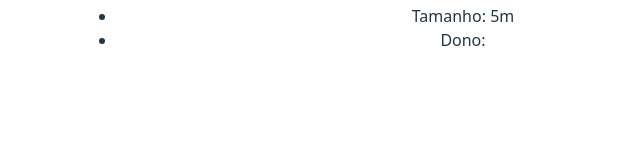
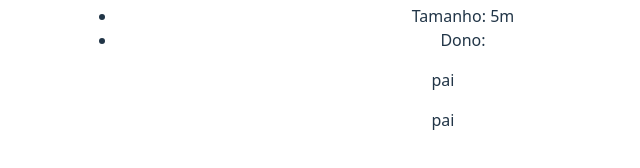
Before and after one commit to LUCASGOODPROGRAMMER/FRONT-END_ESTUDO, a React (Vite) app in the folder html_css_js_react/3_MAIS_SOBRE_REACT/avancando_em_react/: page / in a window 1280 px wide. Shown: the part 2541-2709 px from the top of the page, without its empty margins (197-837 px from the left). Before the commit the page ends 2641 px from the top, so only its background shows below. Built offline with nearby package versions, Linux system fonts and the light colour scheme.

Commit message:
Fragment

```diff
--- a/html_css_js_react/3_MAIS_SOBRE_REACT/avancando_em_react/src/App.jsx
+++ b/html_css_js_react/3_MAIS_SOBRE_REACT/avancando_em_react/src/App.jsx
@@ -12,6 +12,7 @@ import Home from './components/Home'
 import ConditionalRender from './components/ConditionalRender'
 import ShowUserName from './components/ShowUserName'
 import HotelDetails from './components/HotelDetails'
+import Fragment from './components/Fragment'
 
 // renderização de listas com componentes
 const hotels = [
@@ -50,6 +51,7 @@ function App() {
         <HotelDetails key={hotel.id} nome={hotel.nome} endereco={hotel.color} tamanho={hotel.advertencias}/>
       ))}
 
+      <Fragment/>
     </>
   )
 }
--- /dev/null
+++ b/html_css_js_react/3_MAIS_SOBRE_REACT/avancando_em_react/src/components/Fragment.jsx
@@ -0,0 +1,16 @@
+import React from "react";
+
+function Fragment() {
+  return (
+    <>
+      <div>
+        <p>pai</p>
+      </div>
+      <div>
+        <p>pai</p>
+      </div>
+    </>
+  );
+}
+
+export default Fragment;
```
Also changed, not shown: 1 other file (tests, documents, lock files or other folders).
